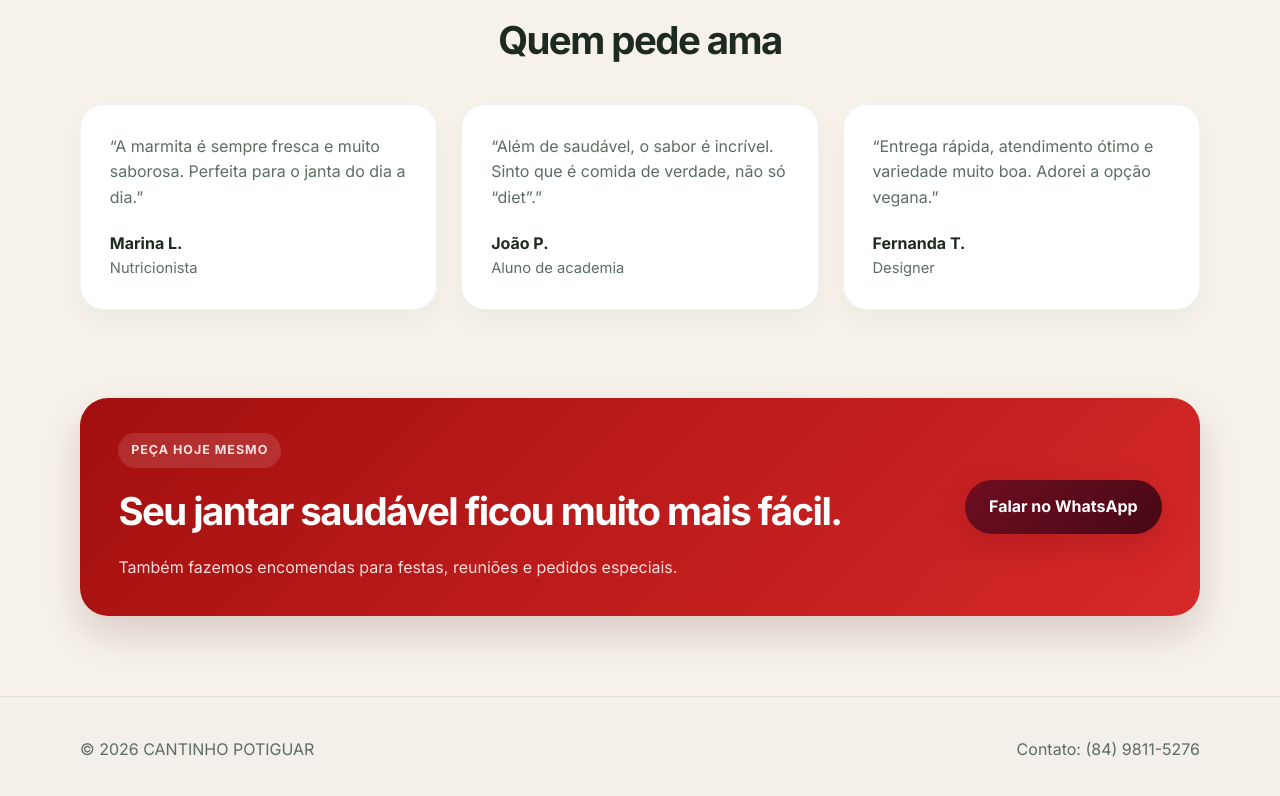
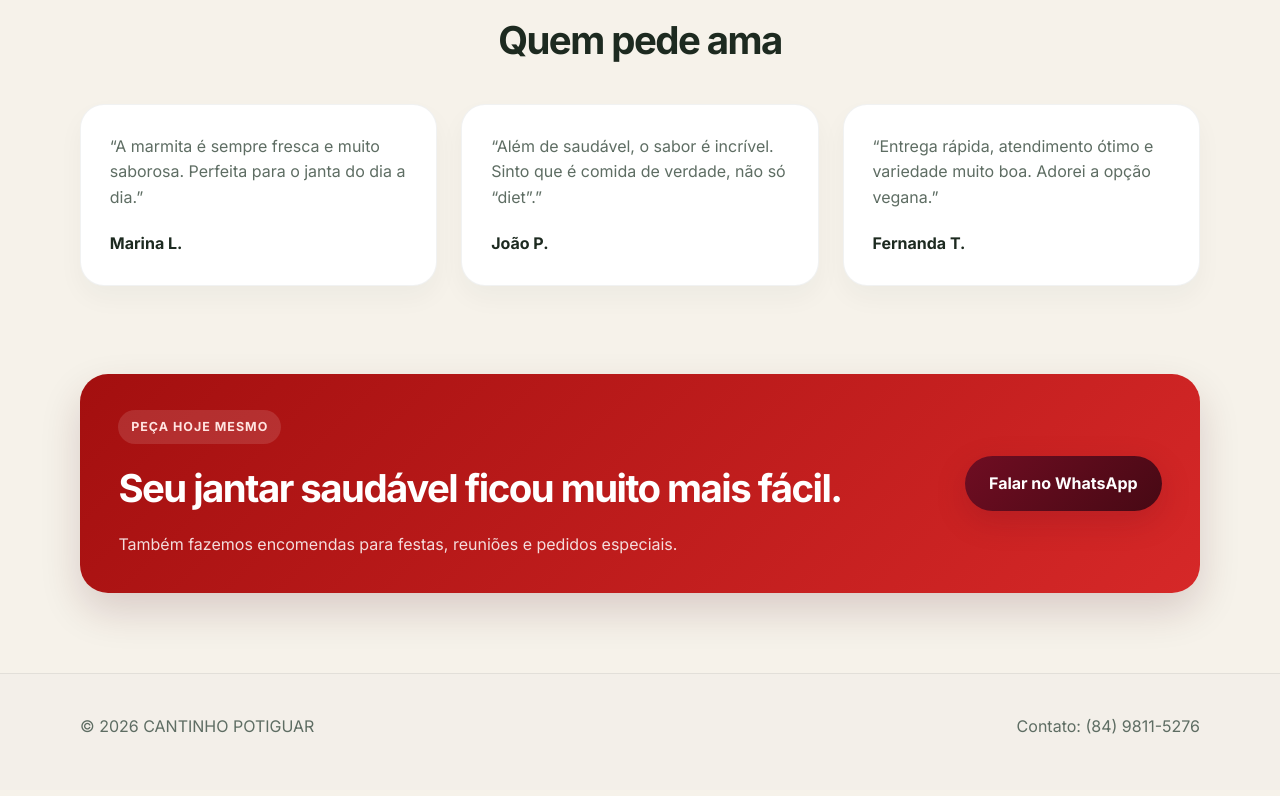
Before and after one commit to italomech/Cantinho-Potiguar, a website: page index.html in a window 1280 px wide. Shown: the part 3228-4024 px from the top of the page. Drawn offline with Linux system fonts and the light colour scheme; no server answers.

Commit message:
correçao das valiaçoes

```diff
--- a/index.html
+++ b/index.html
@@ -229,7 +229,7 @@
               <p>“A marmita é sempre fresca e muito saborosa. Perfeita para o janta do dia a dia.”</p>
               <div class="reviewer">
                 <strong>Marina L.</strong>
-                <span>Nutricionista</span>
+
               </div>
             </article>
 
@@ -237,7 +237,7 @@
               <p>“Além de saudável, o sabor é incrível. Sinto que é comida de verdade, não só “diet”.”</p>
               <div class="reviewer">
                 <strong>João P.</strong>
-                <span>Aluno de academia</span>
+
               </div>
             </article>
 
@@ -245,7 +245,7 @@
               <p>“Entrega rápida, atendimento ótimo e variedade muito boa. Adorei a opção vegana.”</p>
               <div class="reviewer">
                 <strong>Fernanda T.</strong>
-                <span>Designer</span>
+
               </div>
             </article>
           </div>
```
